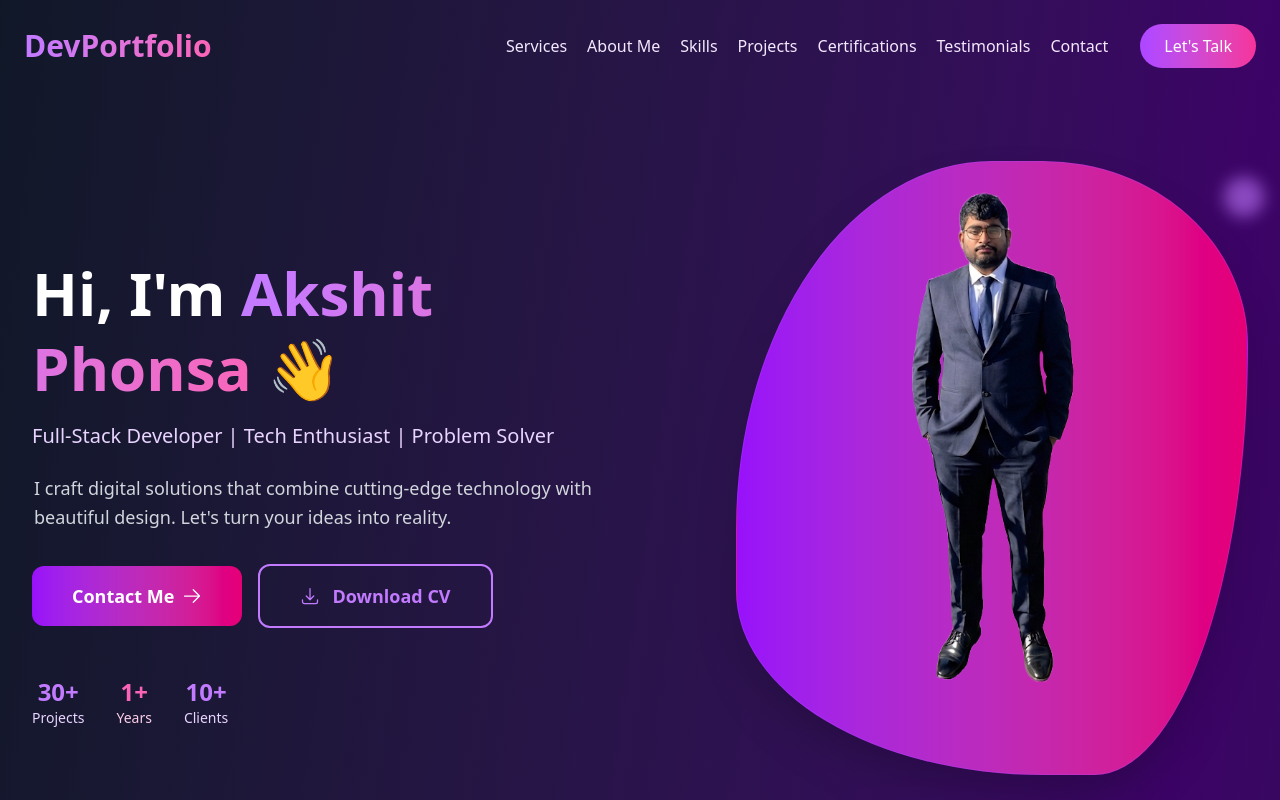
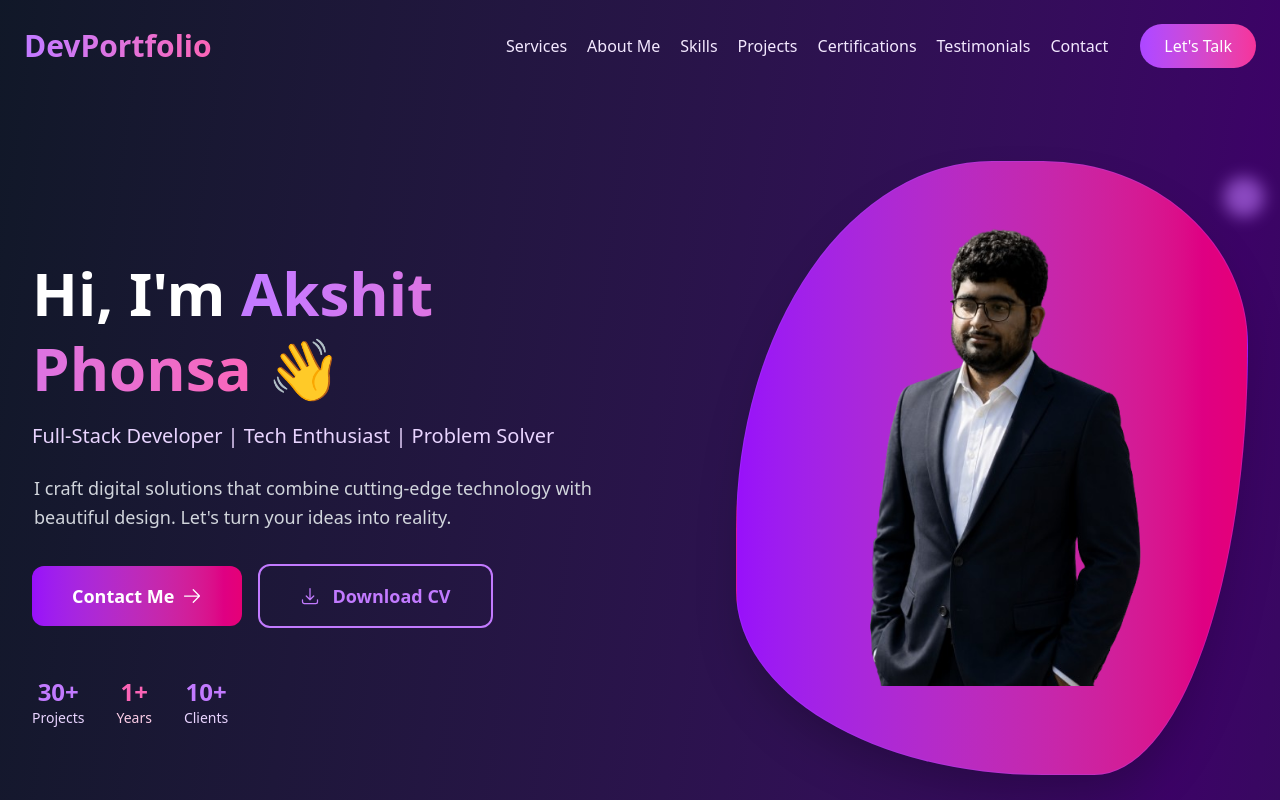
Before and after one commit to akshit-phonsa/Portfolio-Vue, a Vue app: page / in a window 1280 px wide. Shown: the top 800 px of the page. Built offline with nearby package versions, Linux system fonts and the light colour scheme.

Commit message:
Image Change

```diff
--- a/src/components/Hero.vue
+++ b/src/components/Hero.vue
@@ -78,7 +78,7 @@
                            data-aos="zoom-in" data-aos-delay="500">
                             <div class="rounded-xl overflow-hidden">
                                 <img
-                                    src="../../public/assets/image.png"
+                                    src="../../public/assets/Akshit7.png"
                                     alt="Mary - Full Stack Developer"
                                     loading="lazy"
                                     class="my-10 w-[500px] h-[500px] object-contain -translate-y-8"
```
